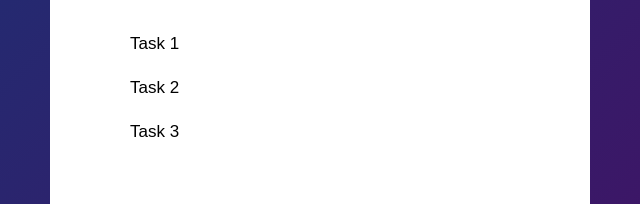
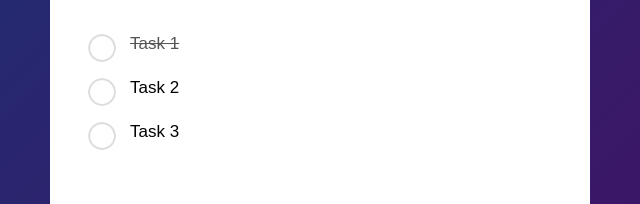
Before and after one commit to Showrav-tech/Todo-list-, a plain HTML site: page index.html in a window 1280 px wide. Shown: the part 253-457 px from the top of the page, 320-960 px from the left. Drawn offline with Linux system fonts and the light colour scheme.

Commit message:
Task design and select

```diff
--- a/index.html
+++ b/index.html
@@ -16,7 +16,7 @@
 
     </div>
         <ul id="list-container">
-            <li> Task 1 </li>
+            <li class="checked"> Task 1 </li>
              <li> Task 2 </li>
               <li> Task 3 </li>
         </ul>
--- a/style.css
+++ b/style.css
@@ -61,5 +61,22 @@ ul li{
     padding: 12px 8px 12px 50px;
     user-select: none;
     cursor: pointer;
+    position: relative;
+}
 
+ul li::before{
+    content:'';
+    position:absolute;
+    height:28px;
+    width:28px;
+    border-radius: 50%;
+    background-image: url(images/unchecked.png);
+    background-size: cover;
+    background-position: center;
+    top: 12px;
+    left: 8px;
 }
+ul li.checked{
+   color: #555;
+   text-decoration: line-through;
+}
```
